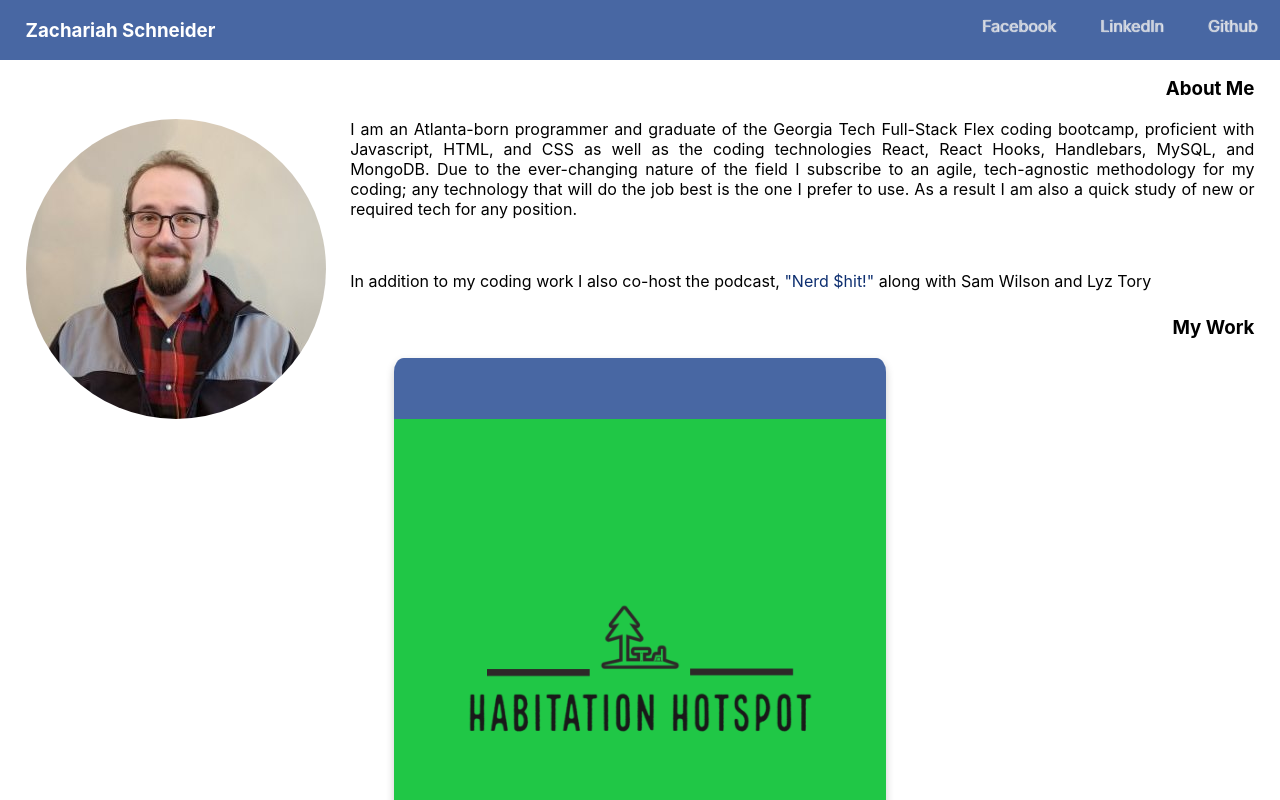
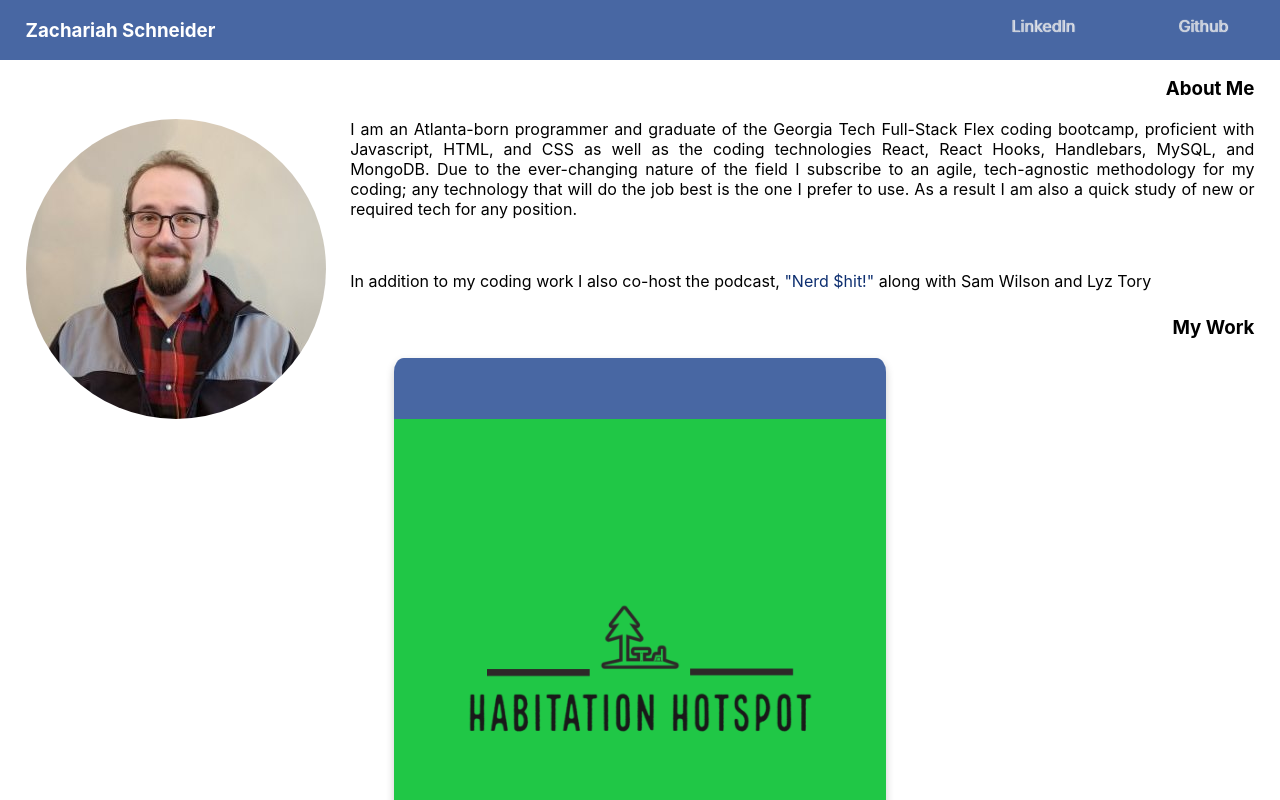
Before and after one commit to Zoocko42/react-Deployment, a React (Create React App) app: page / in a window 1280 px wide. Shown: the top 800 px of the page. Built offline with nearby package versions, Linux system fonts and the light colour scheme.

Commit message:
This update removes the Facebook link on the personal site.

```diff
--- a/src/components/Nav.js
+++ b/src/components/Nav.js
@@ -6,10 +6,6 @@ export default function Nav () {
         <nav className='navbar'>
             <h3>Zachariah Schneider</h3>
             <ul>
-
-                <li>
-                    <a target="_blank" href="https://www.facebook.com/zac.schneider2/">Facebook</a>
-                </li>
                 <li>
                     <a target="_blank" href="https://www.linkedin.com/in/zachariah-schneider-a292214b/">LinkedIn</a>
                 </li>
```
